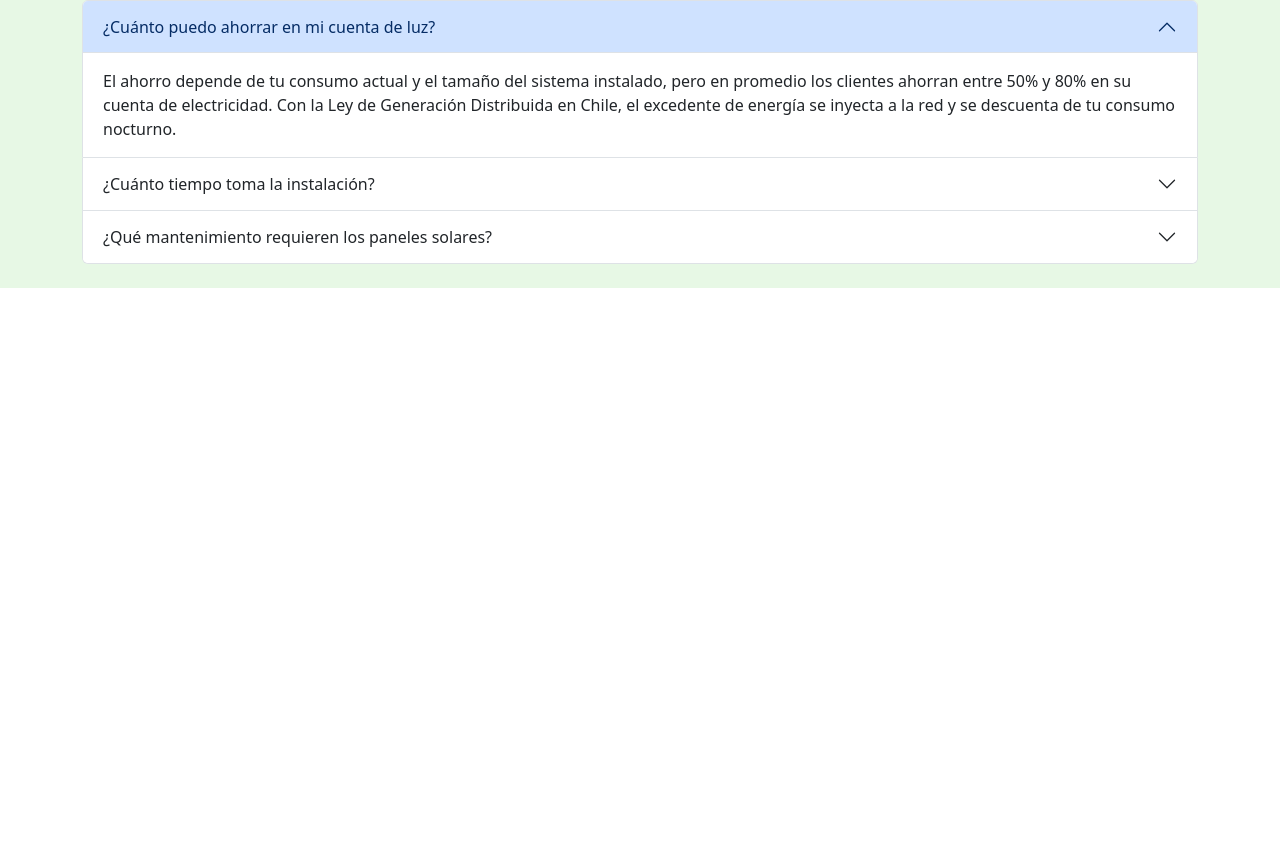
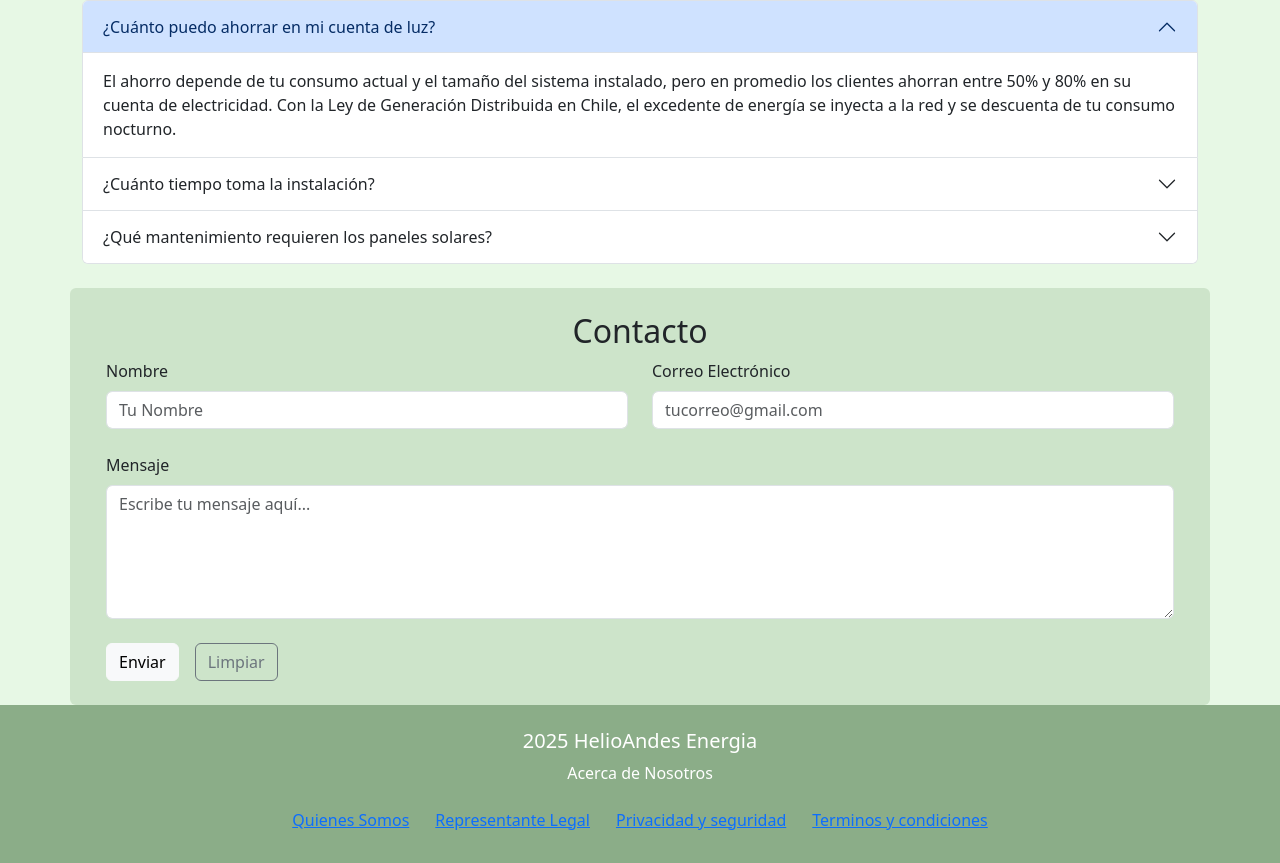
Before and after one commit to luish333/helio-andes, a React (Create React App) app: page / in a window 1280 px wide. Shown: the part 3150-4013 px from the top of the page. Before the commit the page ends 3438 px from the top, so only its background shows below. Built offline with nearby package versions, Linux system fonts and the light colour scheme.

Commit message:
Se agregan los componentes Contacto y Footer

```diff
--- a/src/App.js
+++ b/src/App.js
@@ -8,6 +8,8 @@ import CalculadoraIntegral from './components/CalculadoraIntegral';
 import SeccionPlanes from './components/Planes';
 import SeccionTestimonios from './components/Testimonios';
 import SeccionPreguntas from './components/FAQ';
+import SeccionContacto from './components/Contacto';
+import FooterPrincipal from './components/Footer';
 
 function App() {
   return (
@@ -20,6 +22,8 @@ function App() {
       <SeccionPlanes />
       <SeccionTestimonios />
       <SeccionPreguntas />
+      <SeccionContacto />
+      <FooterPrincipal />
     </div>
   );
 }
--- /dev/null
+++ b/src/components/Contacto.js
@@ -0,0 +1,139 @@
+import { useState } from 'react';
+import Form from 'react-bootstrap/Form';
+import { Container, Row, Col } from 'react-bootstrap';
+import Button from 'react-bootstrap/Button';
+
+function SeccionContacto() {
+    const [nombre, setNombre] = useState('');
+    const [email, setEmail] = useState('');
+    const [mensaje, setMensaje] = useState('');
+    const [errores, setErrores] = useState({});
+    const [enviado, setEnviado] = useState(false);
+
+    const validarFormulario = () => {
+        const nuevosErrores = {};
+
+        if (nombre.trim().length < 3 || !/^[A-Za-zÁÉÍÓÚáéíóúÑñ\s]+$/.test(nombre)) {
+            nuevosErrores.nombre = 'El nombre debe tener más de 3 letras y solo contener caracteres alfabéticos.';
+        }
+
+        if (!/^[\w.%+-]+@gmail\.com$/.test(email)) {
+            nuevosErrores.email = 'El correo debe ser un Gmail válido (terminado en @gmail.com).';
+        }
+
+        if (mensaje.trim().length < 10) {
+            nuevosErrores.mensaje = 'El mensaje debe tener al menos 10 caracteres.';
+        }
+
+        setErrores(nuevosErrores);
+        return Object.keys(nuevosErrores).length === 0;
+    };
+
+    const manejarEnvio = (e) => {
+        e.preventDefault();
+        if (validarFormulario()) {
+            setErrores({});
+            setEnviado(true);
+
+            setNombre('');
+            setEmail('');
+            setMensaje('');
+        } else {
+            setEnviado(false);
+        }
+    };
+
+    const limpiarFormulario = () => {
+        setNombre('');
+        setEmail('');
+        setMensaje('');
+        setErrores({});
+        setEnviado(false);
+    };
+
+    return (
+        <div style={{ background: '#c7eec36e'}}>
+            <Container className='py-4 rounded' style={{ background: 'rgba(157, 187, 151, 0.34)'}}>
+                <Row className="text-center">
+                    <Col>
+                        <h2>Contacto</h2>
+                    </Col>
+                </Row>
+
+                <Form className='px-4' onSubmit={manejarEnvio}>
+                    <Row className='mb-4'>
+                        <Col lg={6} className='mb-3 mb-lg-0'>
+                            <Form.Group controlId="formNombre">
+                                <Form.Label>Nombre</Form.Label>
+                                <Form.Control
+                                    type="text"
+                                    placeholder="Tu Nombre"
+                                    value={nombre}
+                                    onChange={(e) => setNombre(e.target.value)}
+                                    isInvalid={!!errores.nombre}
+                                />
+                                <Form.Control.Feedback type="invalid">
+                                    {errores.nombre}
+                                </Form.Control.Feedback>
+                            </Form.Group>
+                        </Col>
+
+                        <Col lg={6}>
+                            <Form.Group controlId="formEmail">
+                                <Form.Label>Correo Electrónico</Form.Label>
+                                <Form.Control
+                                    type="email"
+                                    placeholder="tucorreo@gmail.com"
+                                    value={email}
+                                    onChange={(e) => setEmail(e.target.value)}
+                                    isInvalid={!!errores.email}
+                                />
+                                <Form.Control.Feedback type="invalid">
+                                    {errores.email}
+                                </Form.Control.Feedback>
+                            </Form.Group>
+                        </Col>
+                    </Row>
+
+                    <Row>
+                        <Col>
+                            <Form.Group className="mb-4" controlId="formMensaje">
+                                <Form.Label>Mensaje</Form.Label>
+                                <Form.Control
+                                    as="textarea"
+                                    rows={5}
+                                    placeholder="Escribe tu mensaje aquí..."
+                                    value={mensaje}
+                                    onChange={(e) => setMensaje(e.target.value)}
+                                    isInvalid={!!errores.mensaje}
+                                />
+                                <Form.Control.Feedback type="invalid">
+                                    {errores.mensaje}
+                                </Form.Control.Feedback>
+                            </Form.Group>
+                        </Col>
+                    </Row>
+
+                    {enviado && (
+                        <Row className="mb-3">
+                            <Col>
+                                <p className="fw-semibold">
+                                    ¡Se ha enviado el mensaje con éxito!
+                                </p>
+                            </Col>
+                        </Row>
+                    )}
+
+                    <Row>
+                        <Col className='d-flex gap-3'>
+                            <Button type="submit" variant="light">Enviar</Button>
+                            <Button variant="outline-secondary" onClick={limpiarFormulario}>Limpiar</Button>
+                        </Col>
+                    </Row>
+                </Form>
+            </Container>
+        </div>
+    );
+}
+
+export default SeccionContacto;
--- /dev/null
+++ b/src/components/Footer.js
@@ -0,0 +1,19 @@
+import Button from 'react-bootstrap/Button';
+import { Container, Row, Col } from 'react-bootstrap';
+
+function FooterPrincipal() {
+    return (
+        <div className='text-center py-4 text-white' style={{ background: '#11580c7c' }}>
+
+            <h5>2025 HelioAndes Energia</h5>
+            <p>Acerca de Nosotros</p>
+            <Button variant="link">Quienes Somos</Button>
+            <Button variant="link">Representante Legal</Button>
+            <Button variant="link">Privacidad y seguridad</Button>
+            <Button variant="link">Terminos y condiciones</Button>
+
+        </div>
+    );
+}
+
+export default FooterPrincipal;
```
